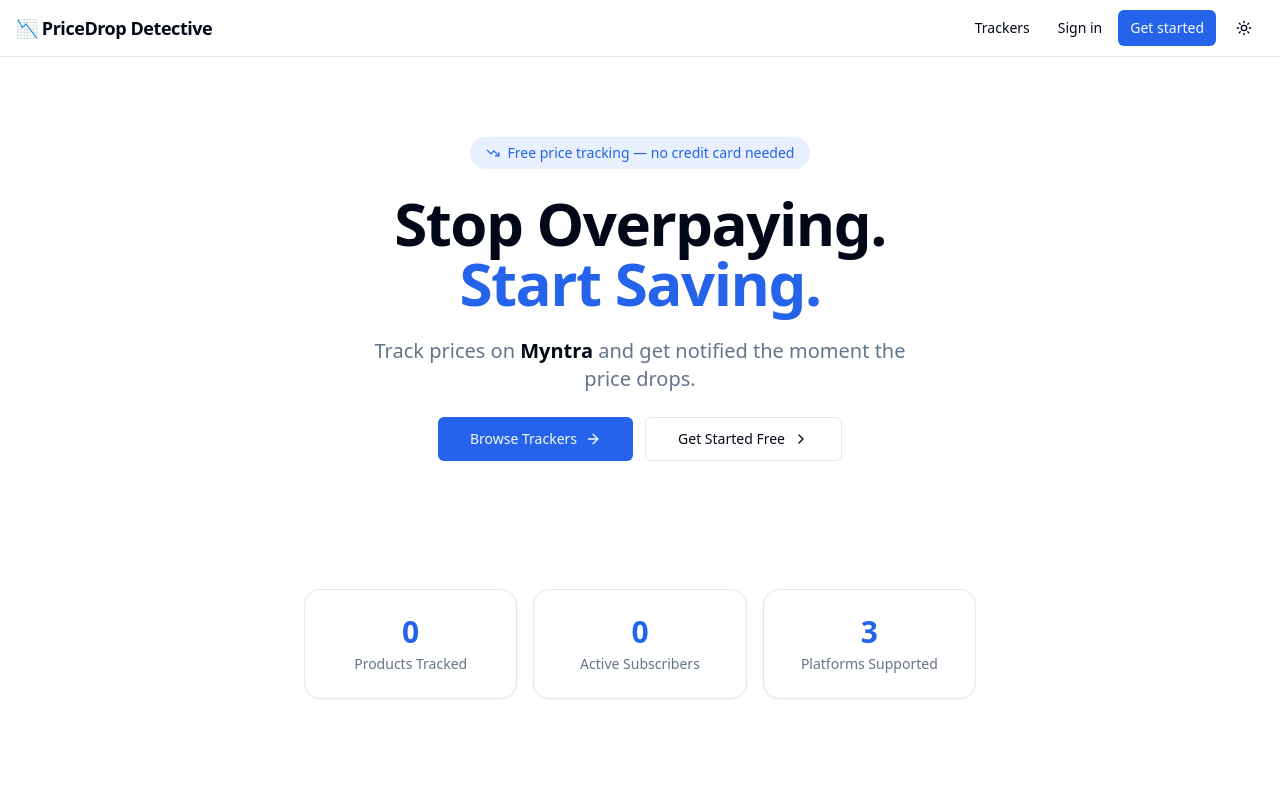
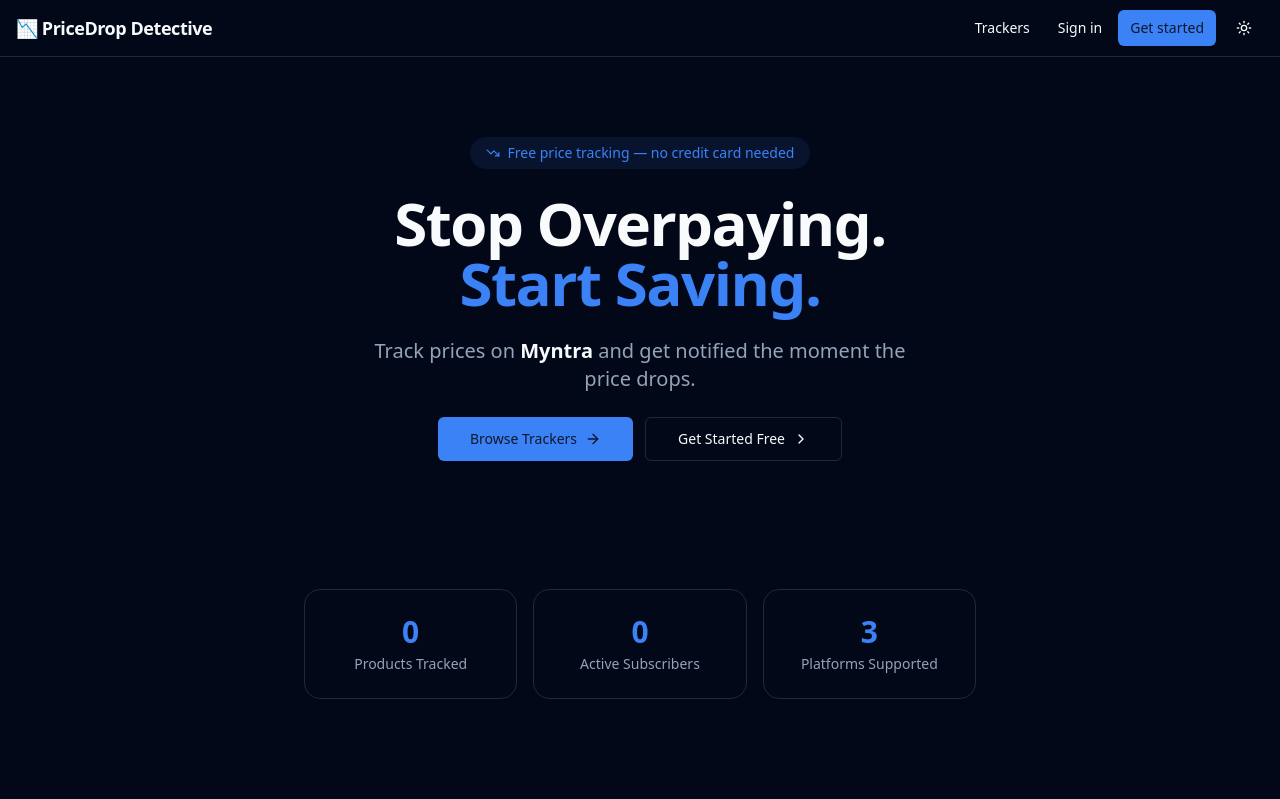
Before and after one commit to mohanvaddi/pricedrop-detective, a React (Vite) app in the folder web/: page / in a window 1280 px wide. Shown: the top 799 px of the page. Built offline with nearby package versions, Linux system fonts and the light colour scheme; no server answers.

Commit message:
fix: add dark mode CSS variables to index.css

```diff
--- a/web/src/index.css
+++ b/web/src/index.css
@@ -25,6 +25,29 @@
     --ring: 221.2 83.2% 53.3%;
     --radius: 0.5rem;
   }
+
+  .dark {
+    --background: 222.2 84% 4.9%;
+    --foreground: 210 40% 98%;
+    --card: 222.2 84% 4.9%;
+    --card-foreground: 210 40% 98%;
+    --popover: 222.2 84% 4.9%;
+    --popover-foreground: 210 40% 98%;
+    --primary: 217.2 91.2% 59.8%;
+    --primary-foreground: 222.2 47.4% 11.2%;
+    --secondary: 217.2 32.6% 17.5%;
+    --secondary-foreground: 210 40% 98%;
+    --muted: 217.2 32.6% 17.5%;
+    --muted-foreground: 215 20.2% 65.1%;
+    --accent: 217.2 32.6% 17.5%;
+    --accent-foreground: 210 40% 98%;
+    --destructive: 0 62.8% 30.6%;
+    --destructive-foreground: 210 40% 98%;
+    --border: 217.2 32.6% 17.5%;
+    --input: 217.2 32.6% 17.5%;
+    --ring: 224.3 76.3% 48%;
+  }
+
   * { @apply border-border; }
   body { @apply bg-background text-foreground; }
 }
```
